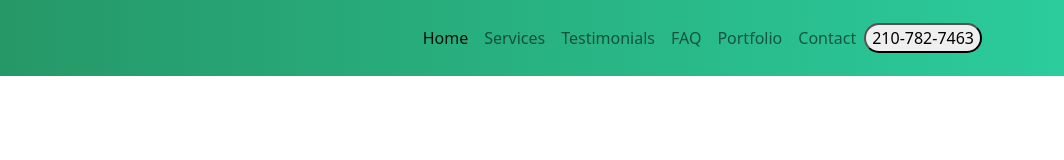
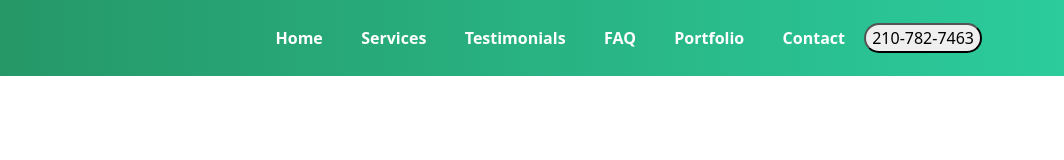
Before and after one commit to chavalk/bootstrap-v5, a website: page index.html in a window 1280 px wide. Shown: the full height of the page, 216-1280 px from the left. Drawn offline with nearby package versions, Linux system fonts and the light colour scheme.

Commit message:
Add styling to links.

```diff
--- a/scss/sections/_navbar.scss
+++ b/scss/sections/_navbar.scss
@@ -2,4 +2,14 @@
 
 .menu {
     background: linear-gradient(to right, rgba($primary, 0.95), rgba($secondary, 0.95));
+
+    li {
+        padding: 0 0.7rem;
+
+        a {
+            color: $white !important;
+            text-transform: capitalize;
+            font-weight: 600;
+        }
+    }
 }
```
Also changed, not shown: assets/css/style.css, 1 other file.
